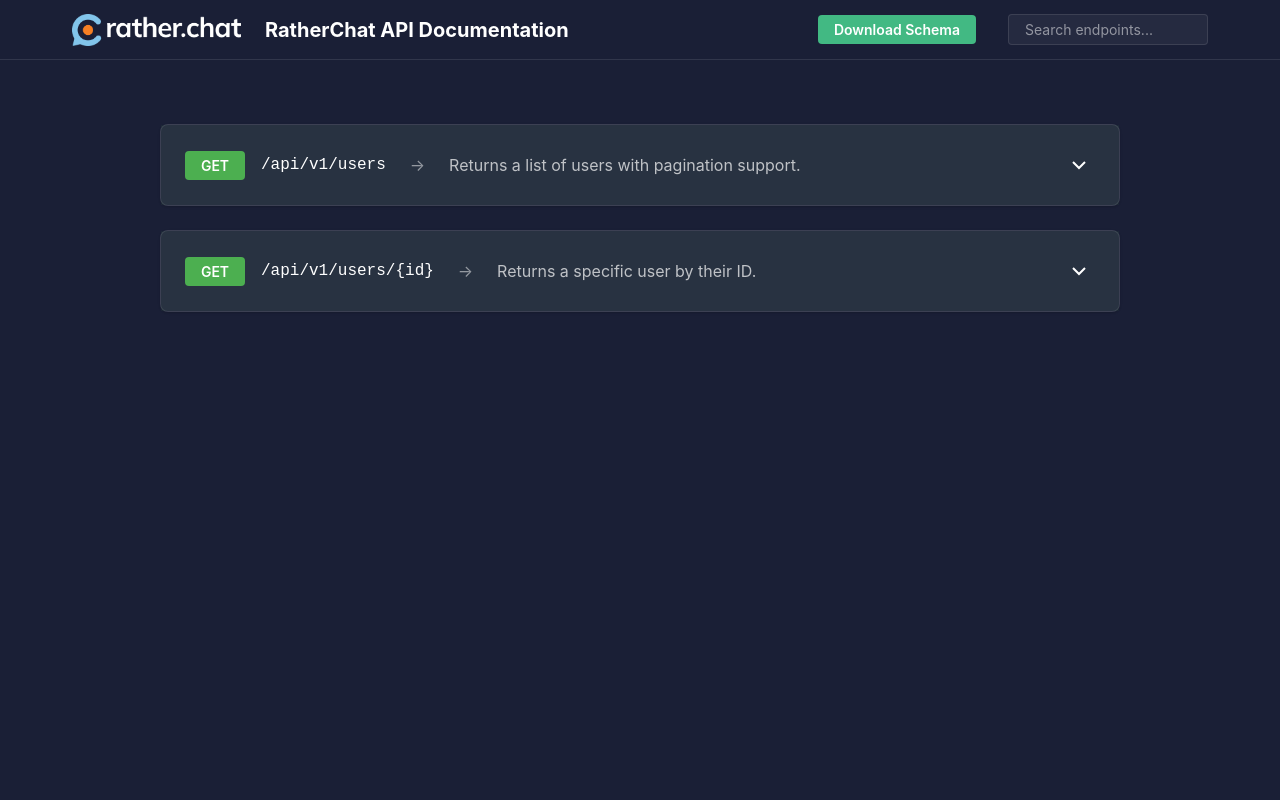
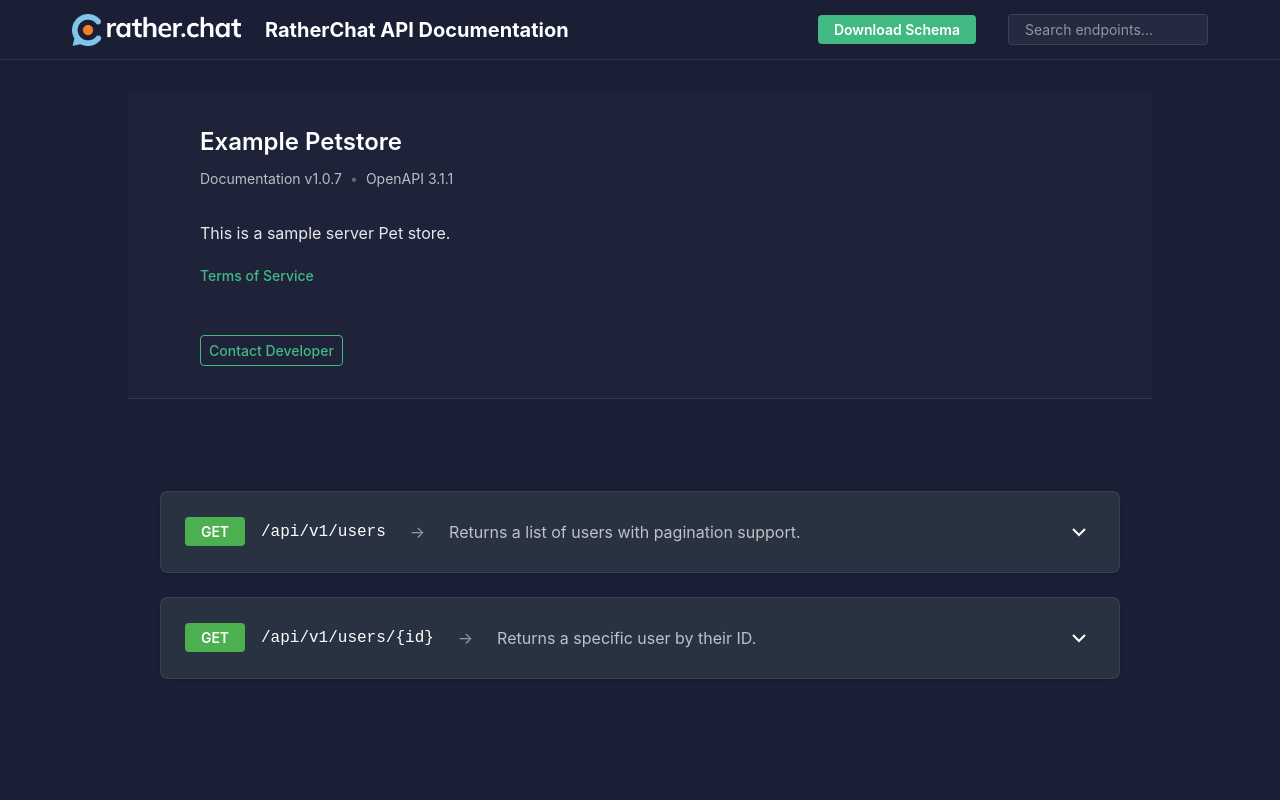
Before and after one commit to JDRatherChat/14_rc_swag, a Vue app in the folder api-docs/: page / in a window 1280 px wide. Shown: the top 800 px of the page. Built offline with nearby package versions, Linux system fonts and the light colour scheme.

Commit message:
Master 1.1

```diff
--- a/api-docs/src/App.vue
+++ b/api-docs/src/App.vue
@@ -1,7 +1,9 @@
 <script setup>
 import { ref } from 'vue'
 import AppHeader from './components/layout/AppHeader/AppHeader.vue'
+import AppInfo from './components/layout/AppInfo/AppInfo.vue'
 import AppMain from './components/layout/AppMain/AppMain.vue'
+import { info } from './components/layout/AppInfo/AppInfo.vue'
 
 const mainRef = ref(null)
 
@@ -10,11 +12,24 @@ function handleSearch(query) {
     mainRef.value.setSearchQuery(query)
   }
 }
+
+// These values would typically come from your OpenAPI spec
+const projectInfo = {
+  projectName: 'Example Petstore',
+  version: '1.0.7',
+  oasVersion: '3.1.1',
+  description: 'This is a sample server Pet store.',
+  termsOfService: 'path/to/md/file',
+  contactEmail: 'dev@rather.chat'
+}
+
+const infoData = info
 </script>
 
 <template>
   <div :class="$style.app">
     <AppHeader :onSearch="handleSearch" />
+    <AppInfo v-bind="projectInfo" />
     <AppMain ref="mainRef" />
   </div>
 </template>
--- /dev/null
+++ b/api-docs/src/components/layout/AppInfo/AppInfo.vue
@@ -0,0 +1,158 @@
+<script setup>
+defineProps({
+  projectName: {
+    type: String,
+    required: true
+  },
+  version: {
+    type: String,
+    required: true
+  },
+  oasVersion: {
+    type: String,
+    required: true
+  },
+  description: {
+    type: String,
+    default: ''
+  },
+  termsOfService: {
+    type: String,
+    default: ''
+  },
+  contactEmail: {
+    type: String,
+    default: ''
+  }
+})
+</script>
+
+<template>
+  <section :class="$style.info">
+    <div :class="$style.container">
+      <div :class="$style.metadata">
+        <h2 :class="$style.projectName">{{ projectName }}</h2>
+        <div :class="$style.versions">
+          <span :class="$style.version">Documentation v{{ version }}</span>
+          <span :class="$style.separator">•</span>
+          <span :class="$style.oasVersion">OpenAPI {{ oasVersion }}</span>
+        </div>
+      </div>
+
+      <div :class="$style.content">
+        <p v-if="description" :class="$style.description">{{ description }}</p>
+        <div v-if="termsOfService" :class="$style.terms">
+          <a :href="termsOfService" target="_blank" rel="noopener noreferrer">Terms of Service</a>
+        </div>
+      </div>
+
+      <div v-if="contactEmail" :class="$style.contact">
+        <a :href="`mailto:${contactEmail}`" :class="$style.contactLink">
+          Contact Developer
+        </a>
+      </div>
+    </div>
+  </section>
+</template>
+
+<style lang="scss" module>
+@import '../../../assets/styles/index.scss';
+
+.info {
+  background-color: rgba(255, 255, 255, 0.02);
+  border-bottom: 1px solid $border-color;
+  padding: $spacing-xl 0;
+  margin-top: $header-height;
+  text-align: left;
+}
+
+.container {
+  width: 80vw;
+  margin: 0 auto;
+  padding-left: calc($spacing-xl + 32px + #{$spacing-sm}); /* Match AppMain padding */
+  display: flex;
+  flex-direction: column;
+  gap: $spacing-xl;
+  text-align: left;
+}
+
+.metadata {
+  display: flex;
+  flex-direction: column;
+  gap: $spacing-sm;
+  text-align: left;
+}
+
+.projectName {
+  font-size: $font-size-2xl;
+  font-weight: 600;
+  color: $text-color;
+  margin: 0;
+  text-align: left;
+}
+
+.versions {
+  display: flex;
+  align-items: center;
+  gap: $spacing-sm;
+  color: rgba($text-color, 0.7);
+  font-size: $font-size-sm;
+  text-align: left;
+}
+
+.separator {
+  color: rgba($text-color, 0.3);
+}
+
+.content {
+  display: flex;
+  flex-direction: column;
+  gap: $spacing-md;
+  text-align: left;
+}
+
+.description {
+  color: rgba($text-color, 0.9);
+  font-size: $font-size-md;
+  line-height: 1.6;
+  margin: 0;
+  max-width: 800px;
+  text-align: left;
+}
+
+.terms {
+  text-align: left;
+
+  a {
+    color: $secondary-color;
+    text-decoration: none;
+    font-size: $font-size-sm;
+    text-align: left;
+
+    &:hover {
+      text-decoration: underline;
+    }
+  }
+}
+
+.contact {
+  margin-top: $spacing-md;
+  text-align: left;
+}
+
+.contactLink {
+  display: inline-block;
+  color: $secondary-color;
+  text-decoration: none;
+  font-size: $font-size-sm;
+  padding: $spacing-xs $spacing-sm;
+  border: 1px solid $secondary-color;
+  border-radius: $border-radius-sm;
+  transition: all $transition-fast;
+  text-align: left;
+
+  &:hover {
+    background-color: rgba($secondary-color, 0.1);
+  }
+}
+</style>
```
